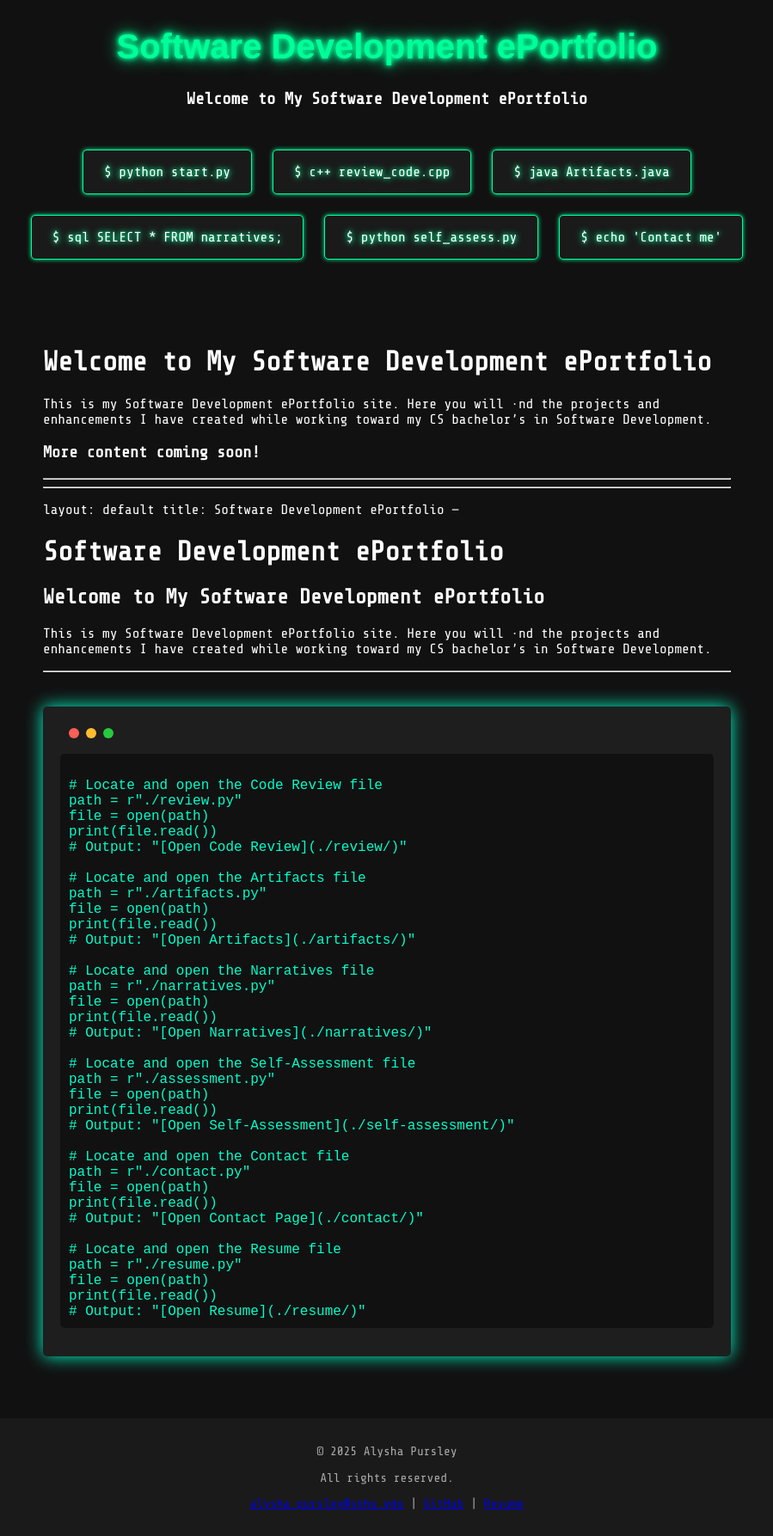
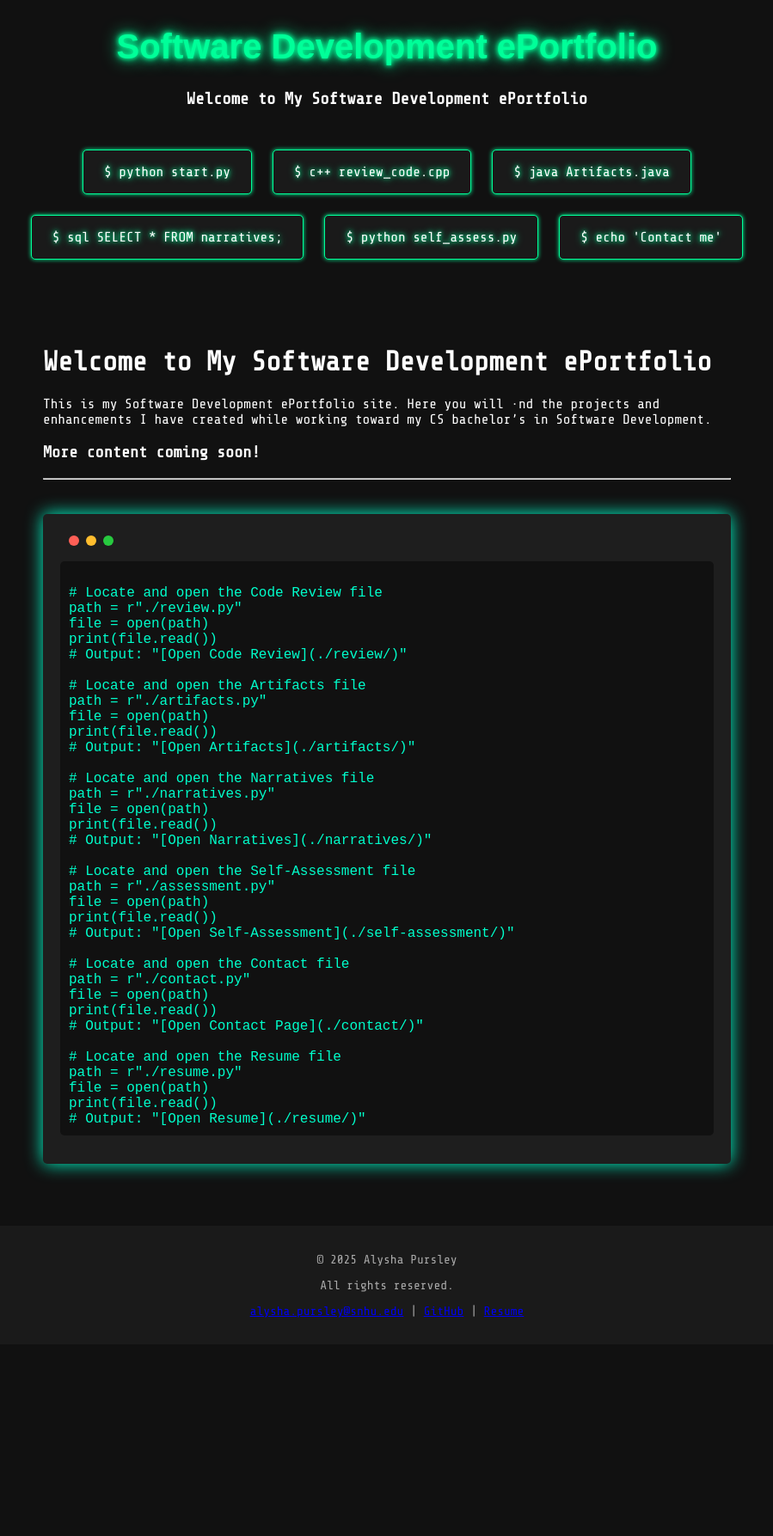
Before and after one commit to apursley2012/Software-Dev-ePortfolio, a Jekyll site: the page built from index.md, in a window 1280 px wide. Shown: the whole page at 86% size, without its empty margins (190-1089 px from the left). Built offline with Jekyll 4.4.1, drawn with Linux system fonts in a browser that asks for light colours; some web fonts are replaced; after the commit the page ends 1564 px from its top, so only the background shows below that.

Commit message:
Update index.md

```diff
--- a/index.md
+++ b/index.md
@@ -9,19 +9,6 @@ This is my Software Development ePortfolio site. Here you will find the projects
 ### **More content coming soon!**
 
 ---
----
-layout: default
-title: Software Development ePortfolio
----
-
-# Software Development ePortfolio
-
-## Welcome to My Software Development ePortfolio
-
-This is my Software Development ePortfolio site. Here you will find the projects and enhancements I have created while working toward my CS bachelor’s in Software Development.
-
----
-
 <div class="terminal-window">
   <div class="terminal-header">
     <span class="red-dot"></span>
```
